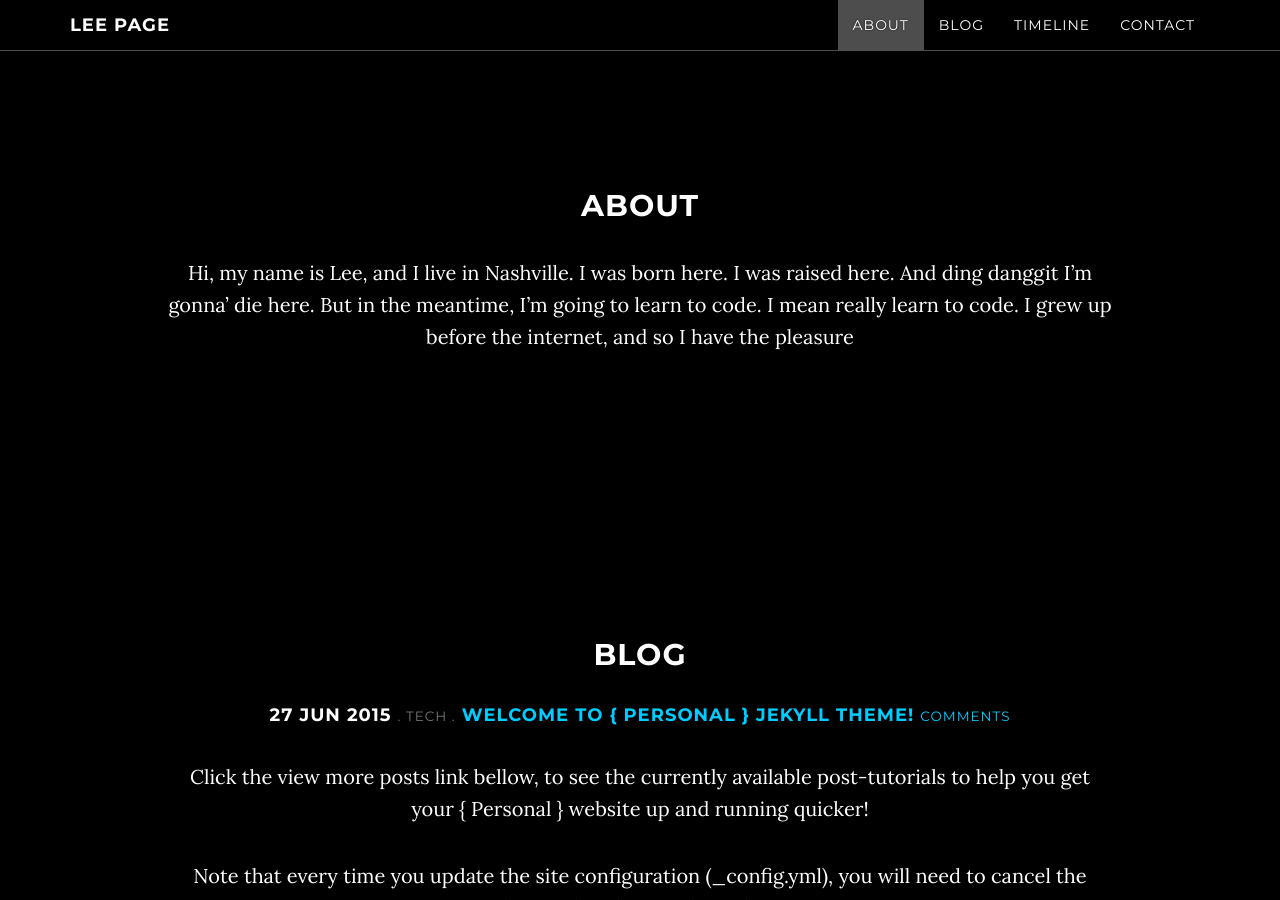
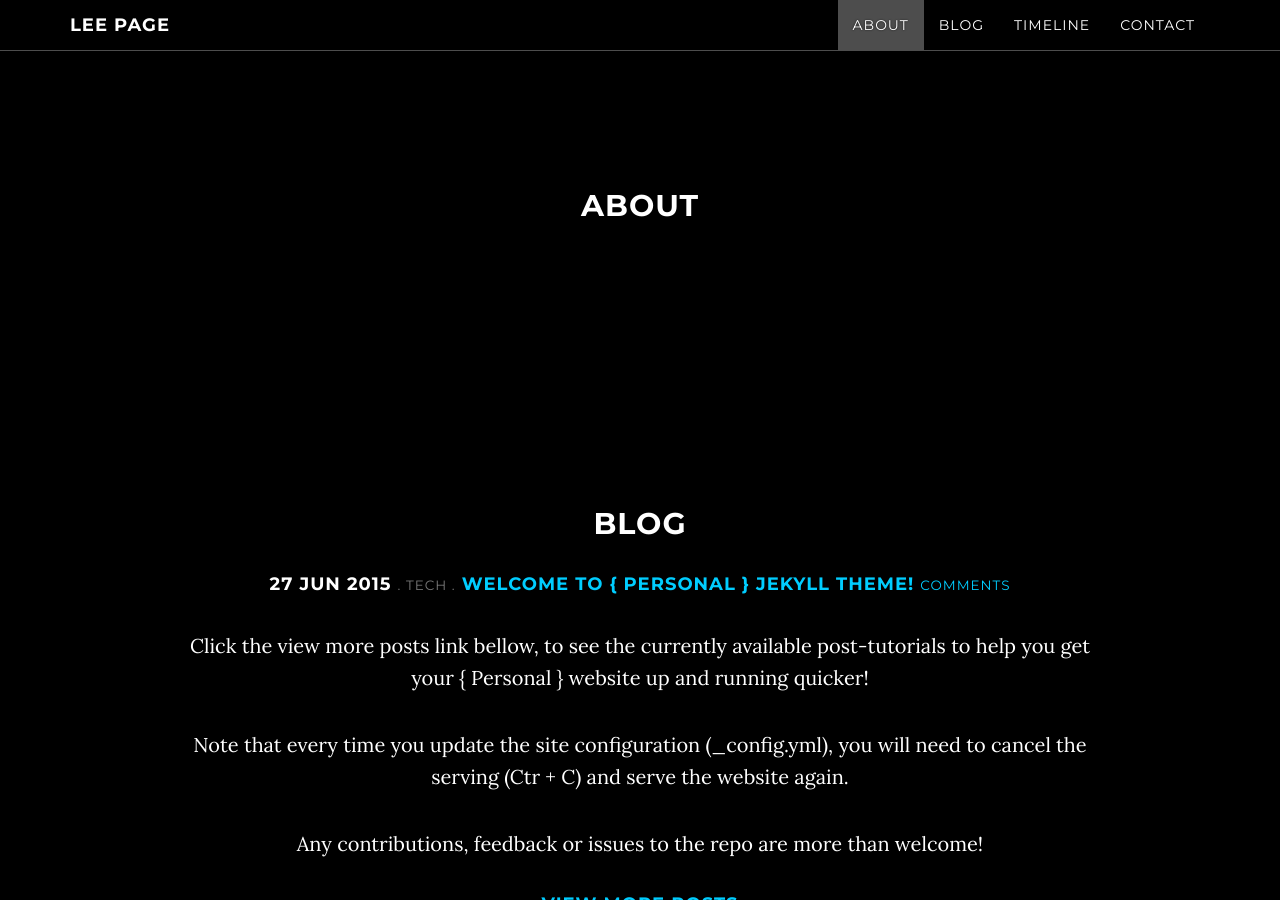
Before and after one commit to hLeePage/hLeePage.github.io, a Jekyll site: the page built from index.html, in a window 1280 px wide and 900 px high, scrolled down 961 px. Built offline with Jekyll 4.4.1, drawn with Linux system fonts in a browser that asks for light colours; nearby versions of some CDN libraries; comment, search, counter and statistics services are not loaded.

Commit message:
Edit about section

```diff
--- a/about.html
+++ b/about.html
@@ -5,9 +5,9 @@ title: About
 ---
 ## About
 
-Hi, my name is Lee, and I live in Nashville. I was born here. I was raised here. And ding danggit I'm gonna' die here.
+<!-- Hi, my name is Lee, and I live in Nashville. I was born here. I was raised here. And ding danggit I'm gonna' die here.
 But in the meantime, I'm going to learn to code. I mean really learn to code. I grew up before the internet, and so I have the
-pleasure
+pleasure -->
 
 <small>
 </small>
```
